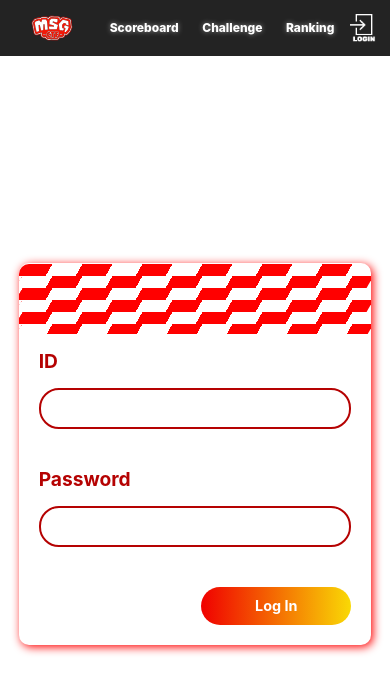
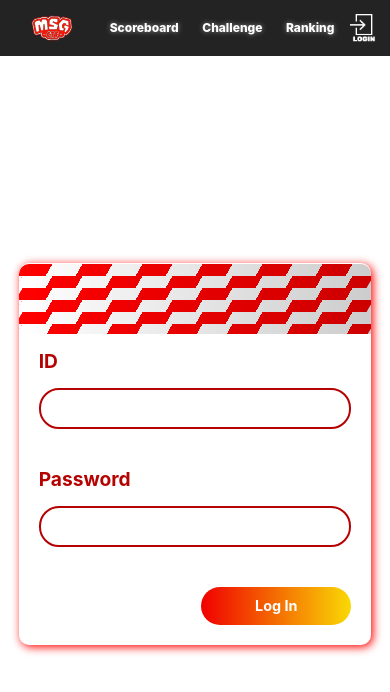
Before and after one commit to MJSEC-MJU/MSG_CTF_WEB, a React (Vite) app: page /login in a window 390 px wide. Shown: the top 692 px of the page. Built offline with nearby package versions, Linux system fonts and the light colour scheme; no server answers; a web font is replaced by a local one.

Commit message:
Update: 모바일환경에서 그라데이션

```diff
--- a/src/pages/Login.css
+++ b/src/pages/Login.css
@@ -252,9 +252,7 @@
     position: relative;
   }
 
-  .PatternWrapper::after {
-    display: none; /* 모바일에서는 그라데이션 효과 제거 */
-  }
+
 
   .Pattern,
   .PatternReverse {
```
